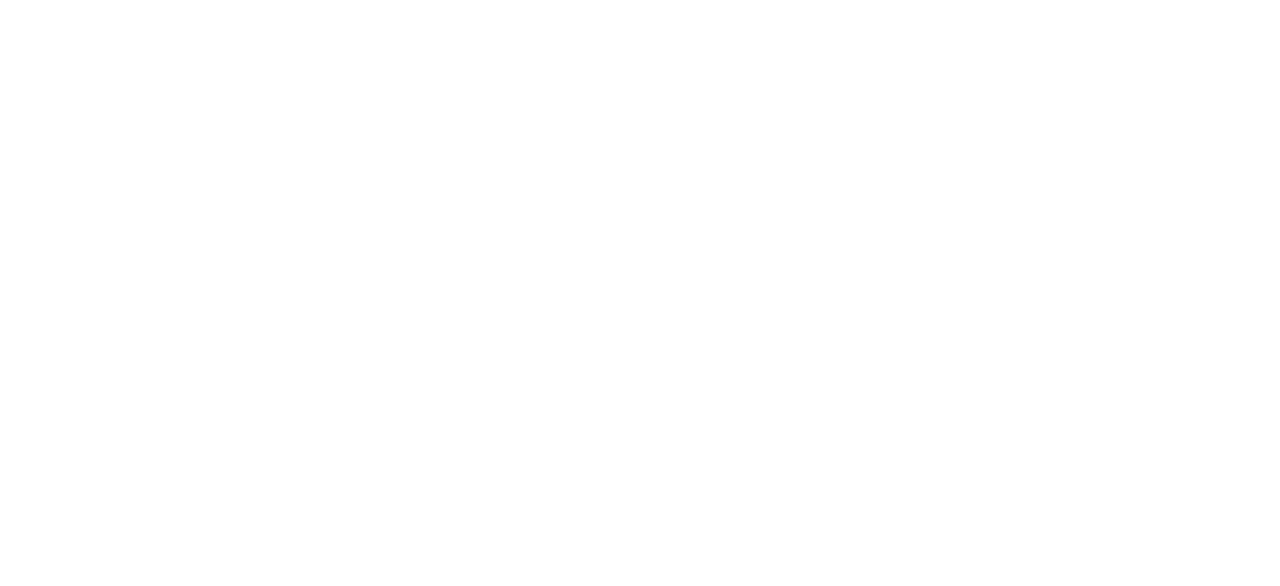
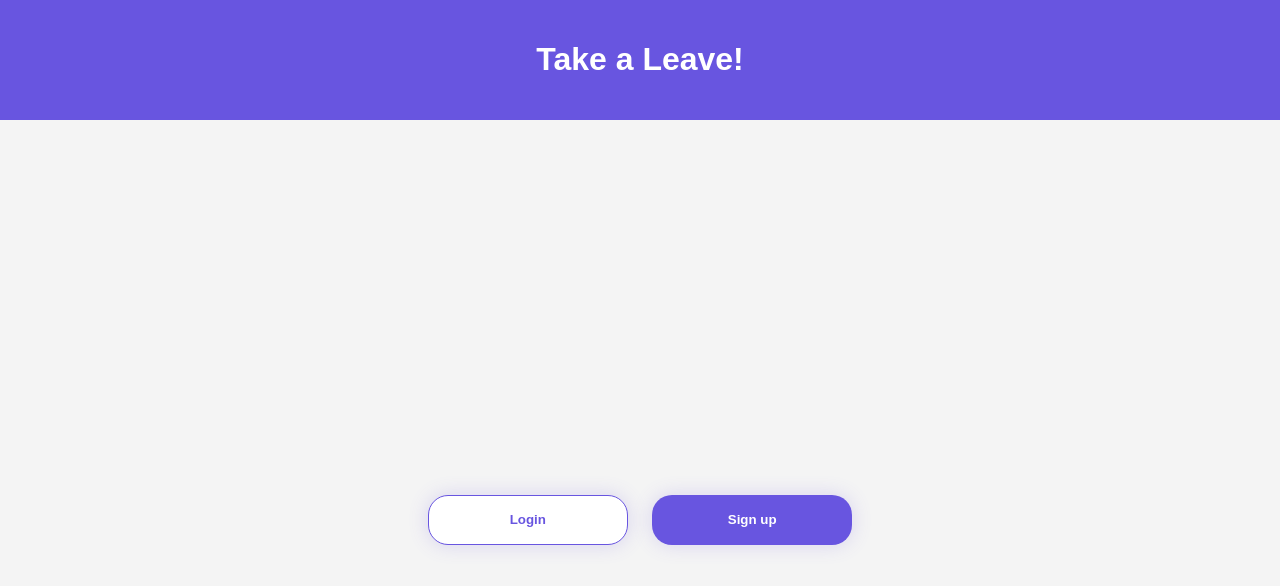
Before and after one commit to AP500/Homework-1-S-E, a website: page index.html in a window 1280 px wide. Drawn offline with Linux system fonts and the light colour scheme.

Commit message:
first commit

```diff
--- /dev/null
+++ b/Login/login.js
@@ -0,0 +1 @@
+const db = require('../db.js');
--- /dev/null
+++ b/Login/signup.css
@@ -0,0 +1,3 @@
+.typeIN{
+    margin: 10px;
+}
--- /dev/null
+++ b/Login/signup.js
@@ -0,0 +1 @@
+const db = require('../db.js');
--- /dev/null
+++ b/index.css
@@ -0,0 +1,59 @@
+body {
+    margin: 0;
+    padding: 0;
+    font-family: 'Arial', sans-serif;
+    background-color: #f4f4f4;
+}
+
+.header {
+    text-align: center;
+    padding: 20px;
+    background-color: rgba(104, 85, 224, 1);
+    color: #fff;
+}
+
+.main-content {
+    display: flex;
+    flex-direction: column;
+    align-items: center;
+    justify-content: center;
+    height: 80vh;
+}
+
+.container {
+min-height: 100vh;
+justify-content: center;
+align-items: center;
+display: flex;
+text-align: center;
+}
+
+button {
+cursor: pointer;
+border: 0;
+border-radius: 20px;
+font-weight: 600;
+margin: 0 10px;
+width: 200px;
+height: 50px;
+padding: 10px 0;
+box-shadow: 0 0 20px rgba(104, 85, 224, 0.2);
+transition: 0.4s;
+}
+
+.signup {
+color: white;
+background-color: rgba(104, 85, 224, 1);
+}
+
+.login {
+color: rgb(104, 85, 224);
+background-color: rgba(255, 255, 255, 1);
+border: 1px solid rgba(104, 85, 224, 1);
+}
+
+button:hover {
+color: white;
+box-shadow: 0 0 20px rgba(104, 85, 224, 0.6);
+background-color: rgba(104, 85, 224, 1);
+}
--- a/index.html
+++ b/index.html
@@ -1,11 +1,21 @@
 <!DOCTYPE html>
 <html lang="en">
 <head>
+    <link rel="stylesheet" href="index.css">
     <meta charset="UTF-8">
     <meta name="viewport" content="width=device-width, initial-scale=1.0">
-    <title>Document</title>
+    <title>Landing page</title>
 </head>
 <body>
+    <div class="header">
+        <h1>Take a Leave!</h1>
+    </div>
 
+    <div class="container">
+        <div>
+          <button class="login" onclick="window.location.href='Login/login.html'">Login</button>
+          <button class="signup" onclick="window.location.href='Login/signup.html'">Sign up</button>
+        </div>
+    </div>
 </body>
 </html>
```
Also changed, not shown: Login/login.html (added, +20 -0 lines), Login/signup.html (added, +32 -0 lines), db.js (added, +18 -0 lines).
